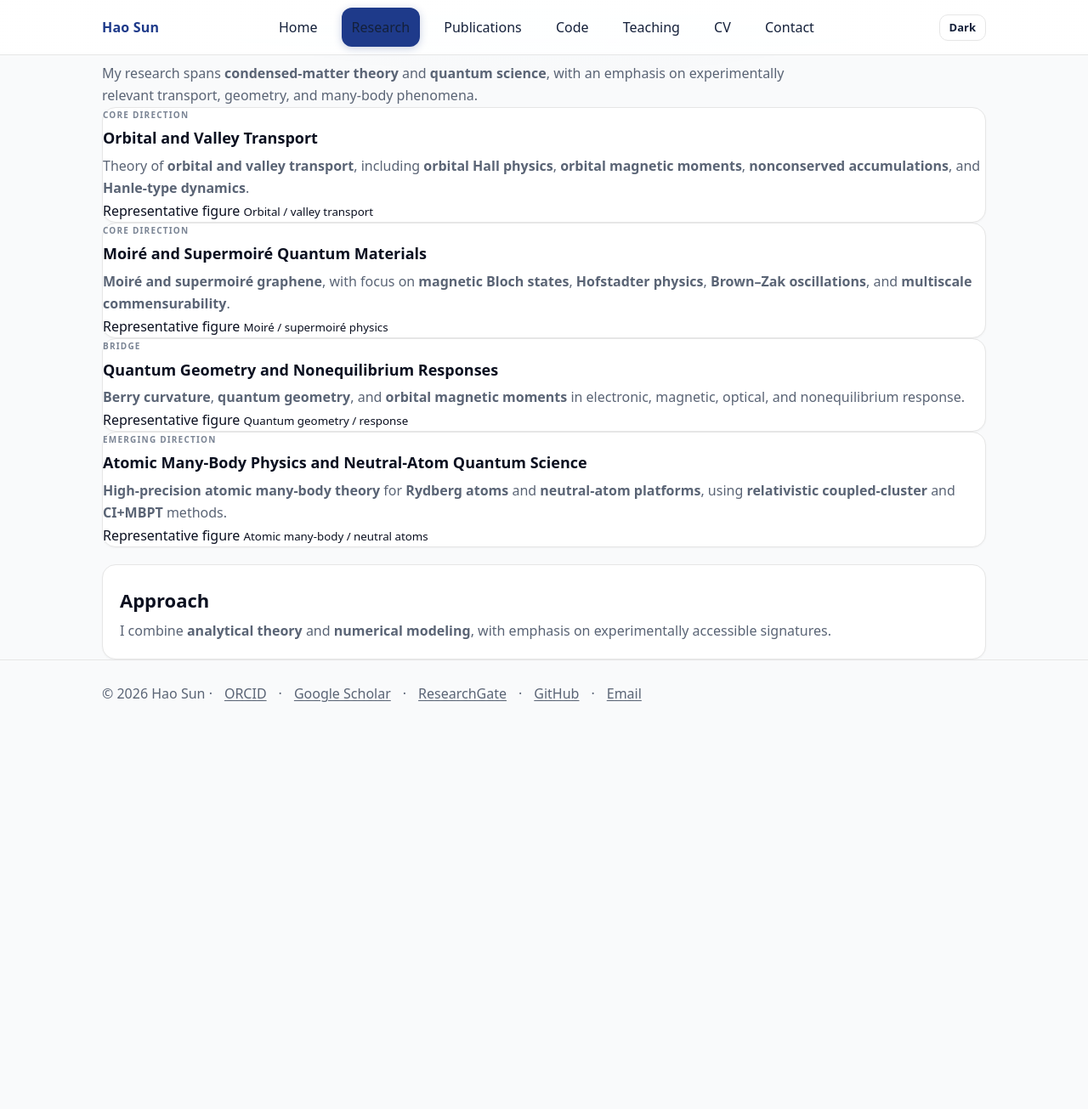
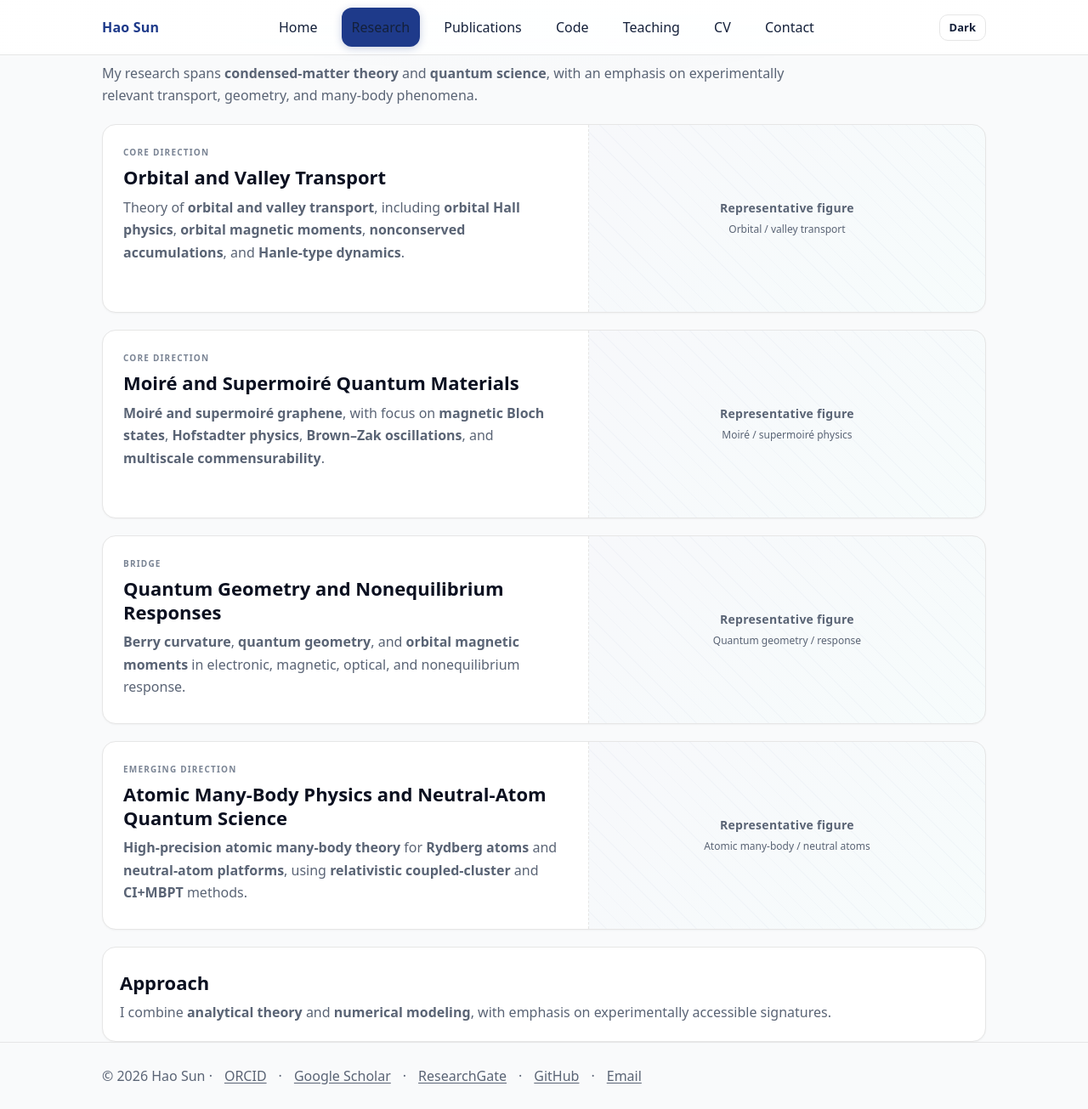
Before and after one commit to sunohao/sunohao.github.io, a Jekyll site: the page built from research/index.md, in a window 1280 px wide and 1305 px high. Shown: the whole window at 85% size. Built offline with Jekyll 4.4.1, drawn with Linux system fonts in a browser that asks for light colours.

Commit message:
Add research figure placeholder layout

```diff
--- a/_layouts/default.html
+++ b/_layouts/default.html
@@ -100,6 +100,27 @@ main{padding:30px 0 64px}
 .research-primary h3{font-size:21px}
 .research-emerging{background:linear-gradient(180deg,#fff,#fbfcfe)}
 .research-kicker{font-size:10px;font-weight:750;letter-spacing:.12em;color:#7a8494;margin-bottom:8px}
+.research-directions{display:grid;gap:20px;margin-top:20px}
+.research-feature{display:grid;grid-template-columns:minmax(0,1.1fr) minmax(300px,.9fr);overflow:hidden}
+.research-feature-text{padding:24px}
+.research-feature h3{font-size:22px;margin-bottom:8px}
+.research-figure-placeholder{
+  min-height:220px;
+  display:flex;
+  flex-direction:column;
+  align-items:center;
+  justify-content:center;
+  gap:4px;
+  padding:22px;
+  border-left:1px dashed var(--b);
+  background:
+    linear-gradient(135deg,rgba(30,58,138,.035),rgba(14,165,165,.035)),
+    repeating-linear-gradient(45deg,transparent,transparent 14px,rgba(30,58,138,.025) 14px,rgba(30,58,138,.025) 15px);
+  color:var(--muted);
+  text-align:center
+}
+.research-figure-placeholder span{font-size:14px;font-weight:700;letter-spacing:.02em}
+.research-figure-placeholder small{font-size:12px}
 .card{border:1px solid var(--b);border-radius:var(--r);background:#fff;box-shadow:0 1px 2px rgba(0,0,0,.04)}
 .card.pad{padding:20px}
 .card.accent{border-left:4px solid var(--acc)}
@@ -148,6 +169,8 @@ code{background:#eef2ff;padding:2px 6px;border-radius:6px}
 
 @media(max-width:860px){
   .hero-split{grid-template-columns:1fr}
+  .research-feature{grid-template-columns:1fr}
+  .research-figure-placeholder{border-left:none;border-top:1px dashed var(--b);min-height:180px}
   .hero-visual{min-height:220px;max-width:520px}
   .research-grid{grid-template-columns:1fr}
 }
```
